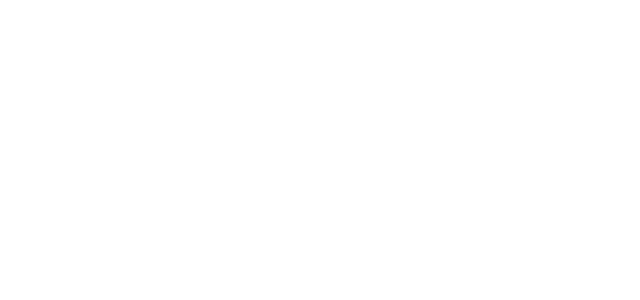
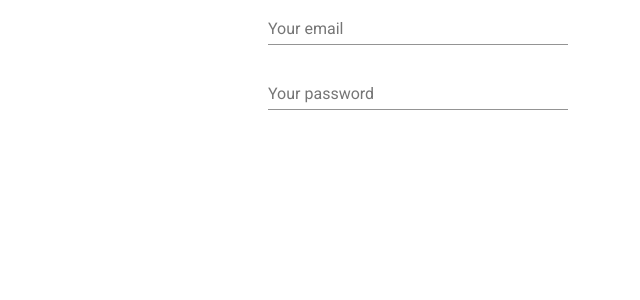
Before and after one commit to lc-apps-dev/angular-material, an Angular app in the folder fitness-tracker/: page /signup in a window 1280 px wide. Before the commit this address led to /. Shown: the top 300 px of the page, without its empty margins (222-862 px from the left). Built offline with nearby package versions, Linux system fonts and the light colour scheme.

Commit message:
added flex-layout into project

```diff
--- a/fitness-tracker/angular.json
+++ b/fitness-tracker/angular.json
@@ -27,7 +27,7 @@
               "src/assets"
             ],
             "styles": [
-              "./node_modules/@angular/material/prebuilt-themes/purple-green.css",
+              "./node_modules/@angular/material/prebuilt-themes/deeppurple-amber.css",
               "src/styles.css"
             ],
             "scripts": []
--- a/fitness-tracker/package.json
+++ b/fitness-tracker/package.json
@@ -15,6 +15,7 @@
     "@angular/common": "~12.2.0",
     "@angular/compiler": "~12.2.0",
     "@angular/core": "~12.2.0",
+    "@angular/flex-layout": "^12.0.0-beta.35",
     "@angular/forms": "~12.2.0",
     "@angular/material": "^12.2.4",
     "@angular/platform-browser": "~12.2.0",
--- a/fitness-tracker/src/app/app-routing.module.ts
+++ b/fitness-tracker/src/app/app-routing.module.ts
@@ -7,7 +7,7 @@
 
 const routes: Routes = [
     { path: '', component: WelcomeComponent },
-    { path: 'singup', component: SignupComponent },
+    { path: 'signup', component: SignupComponent },
     { path: 'login', component: LoginComponent },
     { path: 'trainig', component: TrainingComponent }
 ];
--- a/fitness-tracker/src/app/app.module.ts
+++ b/fitness-tracker/src/app/app.module.ts
@@ -12,6 +12,7 @@
 import { PastTrainingComponent } from './training/past-training/past-training.component';
 import { WelcomeComponent } from './welcome/welcome.component';
 import { AppRoutingModule } from './app-routing.module';
+import { FlexLayoutModule } from '@angular/flex-layout';
 
 @NgModule({
   declarations: [
@@ -28,7 +29,8 @@
     BrowserModule,
     BrowserAnimationsModule,
     MaterialModule,
-    AppRoutingModule
+    AppRoutingModule,
+    FlexLayoutModule
   ],
   providers: [],
   bootstrap: [AppComponent]
--- a/fitness-tracker/src/app/auth/signup/signup.component.css
+++ b/fitness-tracker/src/app/auth/signup/signup.component.css
@@ -0,0 +1,3 @@
+mat-form-field {
+    width: 300px;
+  }
--- a/fitness-tracker/src/app/auth/signup/signup.component.html
+++ b/fitness-tracker/src/app/auth/signup/signup.component.html
@@ -1 +1,10 @@
-<p>signup works!</p>
+<section>
+    <form fxLayout="column" fxLayoutAlign="center center">
+      <mat-form-field>
+        <input type="email" matInput placeholder="Your email">
+      </mat-form-field>
+      <mat-form-field>
+        <input type="password" matInput placeholder="Your password">
+      </mat-form-field>
+    </form>
+  </section>
```
Also changed, not shown: fitness-tracker/src/app/material.module.ts (+10 -2 lines), 1 other file (tests, documents, lock files or other folders).
